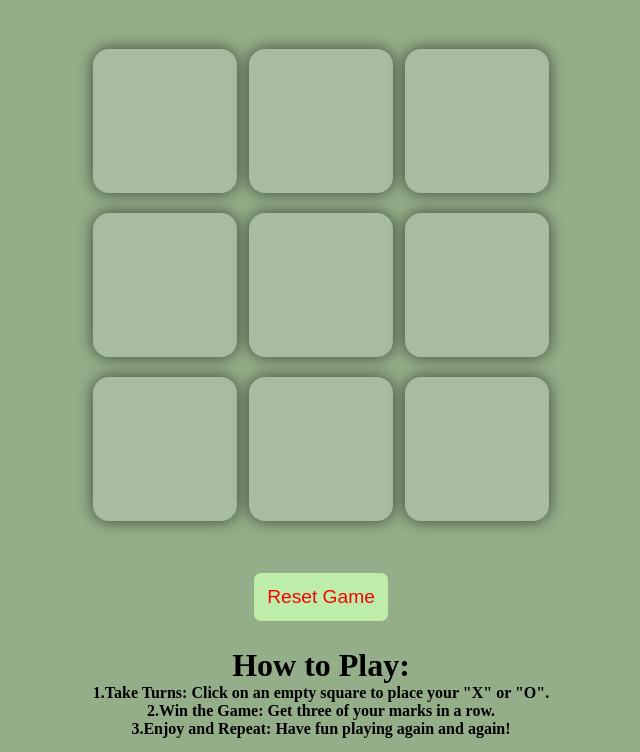
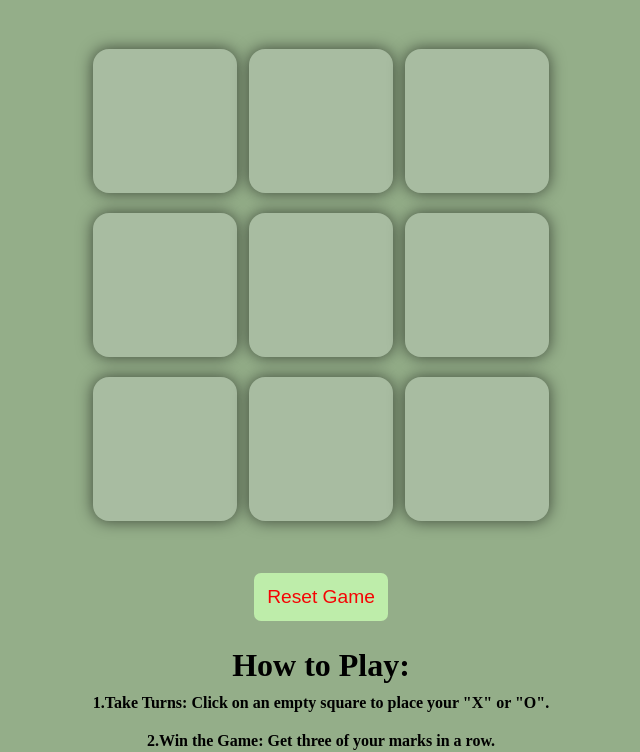
Before and after one commit to sachinjaiswal01/Tic-Tac-Toe-Game, a plain HTML site: page index.html in a window 1280 px wide. Shown: the part 88-840 px from the top of the page, without its empty margins (319-959 px from the left). Drawn offline with Linux system fonts and the light colour scheme.

Commit message:
adding padding to h4 heading.

```diff
--- a/style.css
+++ b/style.css
@@ -87,3 +87,6 @@ body{
 .disc{
     padding: 10px;
 }
+.disc h4{
+    padding: 10px;
+}
```
